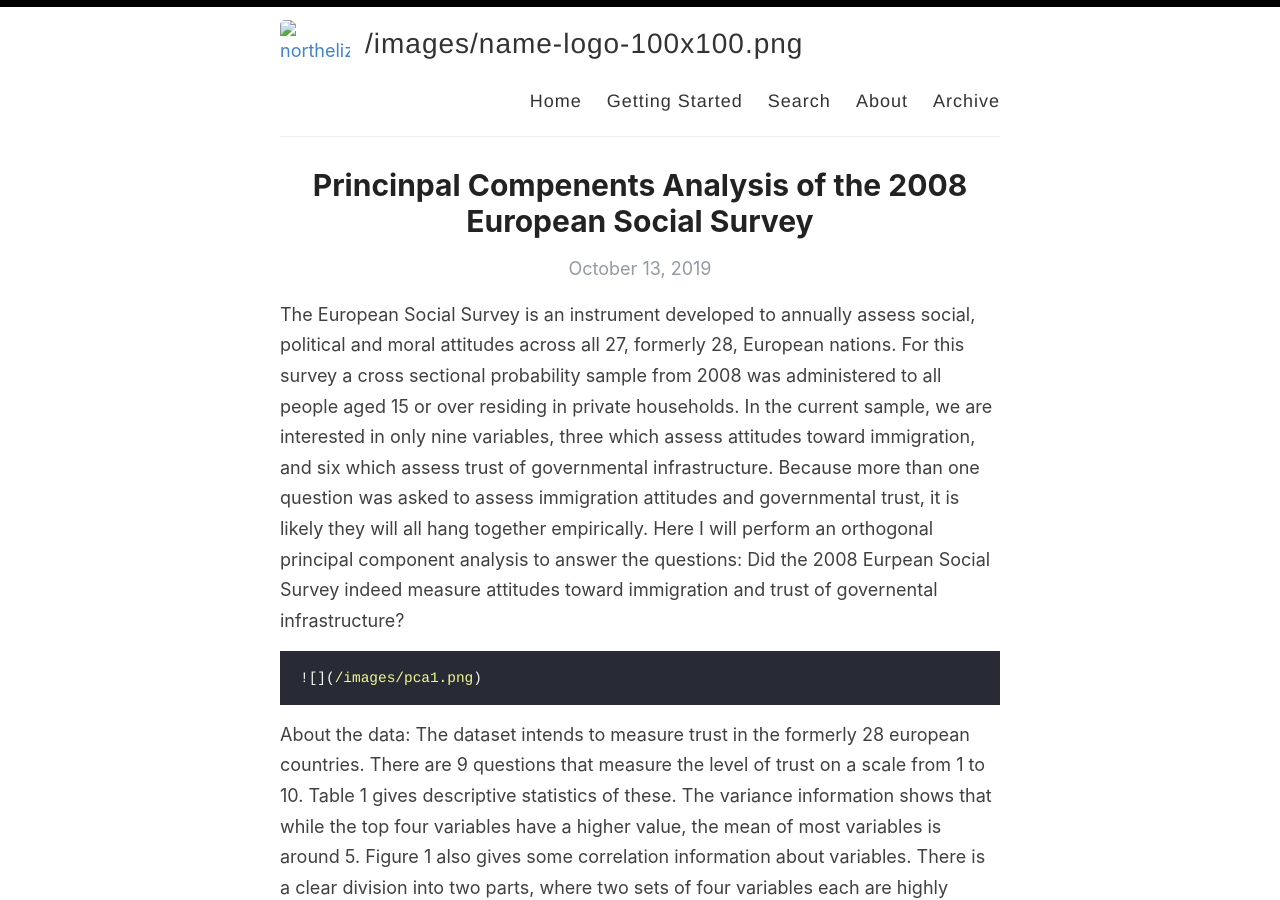
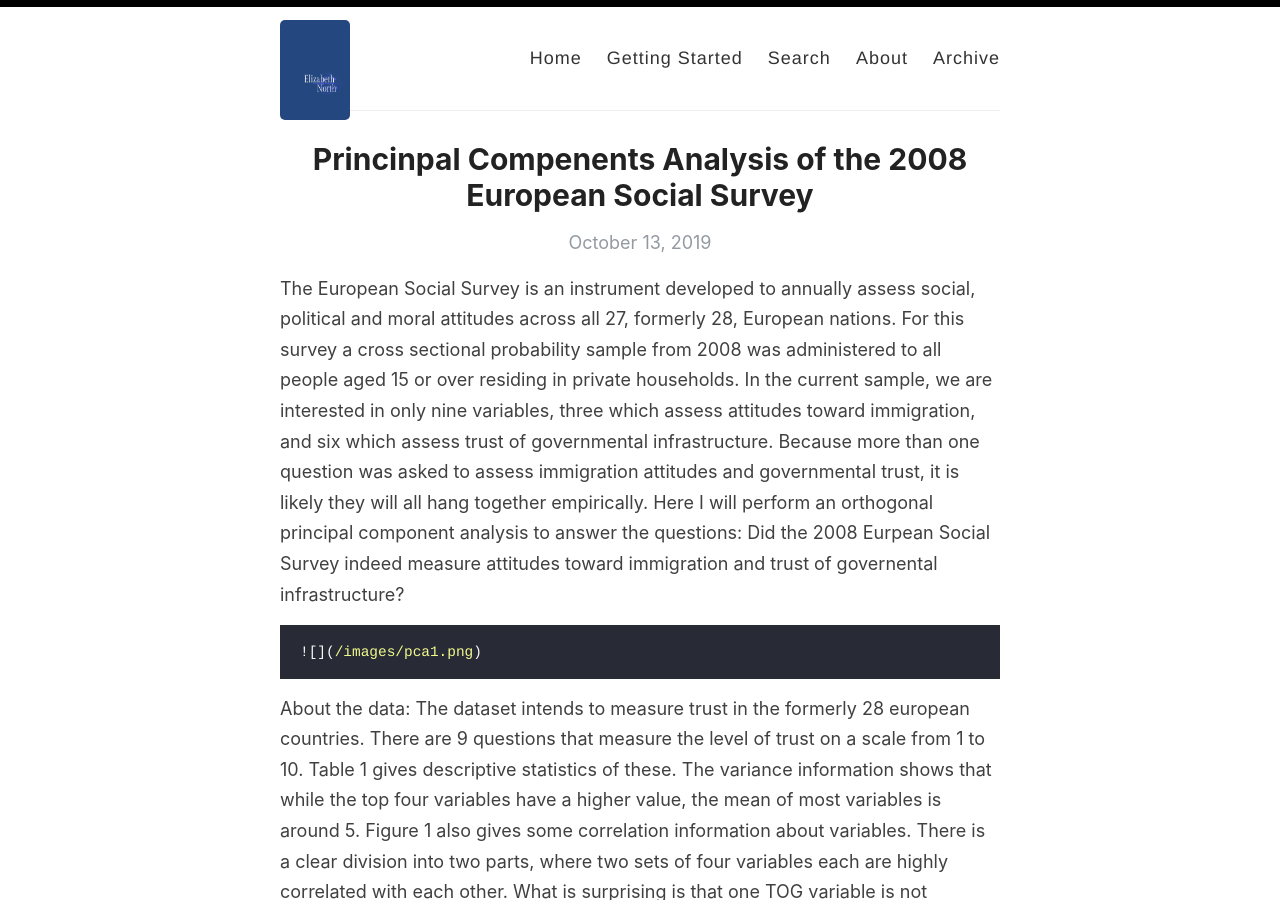
Before and after one commit to northelizabeth/northelizabeth.github.io, a Jekyll site: the page built from index.html, in a window 1280 px wide and 900 px high. Built offline with Jekyll 4.4.1, drawn with Linux system fonts in a browser that asks for light colours; the list of posts is cut into pages by our own code.

Commit message:
Update _config.yml

```diff
--- a/_config.yml
+++ b/_config.yml
@@ -3,7 +3,7 @@
 #
 
 # Name of your site (displayed in the header)
-name: /images/name-logo-100x100.png
+name:
 
 # Name of the author
 author: Elizabeth North
@@ -12,7 +12,7 @@ author: Elizabeth North
 description:
 
 # URL of your avatar or profile pic (you could use your GitHub profile pic)
-avatar:
+avatar: /images/name-logo-100x100.png
 
 #
 # Flags below are optional
```
